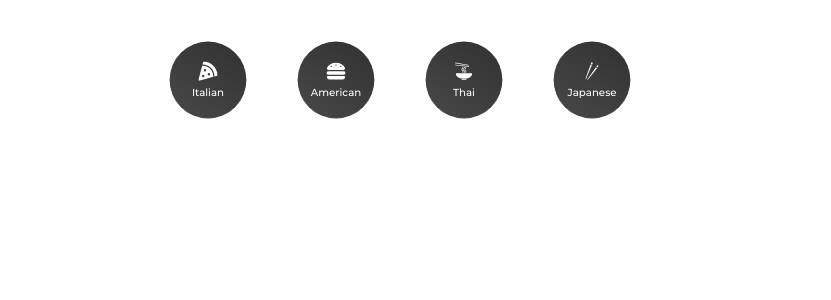
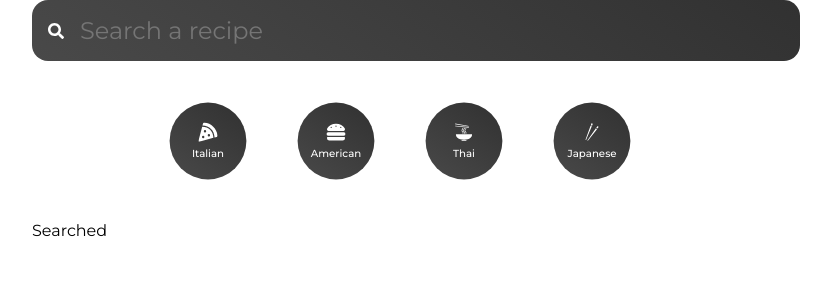
Before and after one commit to AssADev/React-Recipe_App, a React (Create React App) app in the folder src/: page /searched/1 in a window 1280 px wide. Shown: the top 300 px of the page, without its empty margins (224-1055 px from the left). Built offline with nearby package versions, Linux system fonts and the light colour scheme.

Commit message:
Search setup

```diff
--- a/src/src/App.js
+++ b/src/src/App.js
@@ -1,15 +1,17 @@
 import Pages from "./pages/Pages";
 import Category from "./components/Category";
+import Search from "./components/Search";
 import { BrowserRouter } from "react-router-dom";
 
 function App() {
     return (
-        <BrowserRouter>
-            <div className="App">
+        <div className="App">
+            <BrowserRouter>
+                <Search />
                 <Category />
                 <Pages />
-            </div>
-        </BrowserRouter>
+            </BrowserRouter>
+        </div>
     );
 }
 
--- /dev/null
+++ b/src/src/components/Search.jsx
@@ -0,0 +1,48 @@
+import styled from "styled-components";
+import { useState } from "react";
+import { FaSearch } from "react-icons/fa";
+import { useNavigate } from "react-router-dom";
+
+function Search() {
+    const [input, setInput] = useState("");
+    const navigate = useNavigate();
+
+    const submitHandler = (e) => {
+        e.preventDefault();
+        navigate(`/searched/${input}`);
+    };
+
+    return (
+        <FormStyle onSubmit={submitHandler}>
+            <FaSearch />
+            <input type="text" value={input} onChange={(e) => setInput(e.target.value)} placeholder="Search a recipe" />
+        </FormStyle>
+    );
+}
+
+// Style :
+const FormStyle = styled.form`
+    position: relative;
+    width: 100%;
+
+    input {
+        border: none;
+        background: linear-gradient(35deg, #494949, #313131);
+        font-size: 1.5rem;
+        color: #fff;
+        padding: 1rem 3rem;
+        border-radius: 1rem;
+        outline: none;
+        width: 100%;
+    }
+
+    svg {
+        position: absolute;
+        top: 50%;
+        left: 0;
+        transform: translate(100%, -50%);
+        color: #fff;
+    }
+`;
+
+export default Search;
--- a/src/src/pages/Pages.jsx
+++ b/src/src/pages/Pages.jsx
@@ -1,6 +1,7 @@
 import React from "react";
 import Home from "./Home";
 import Cuisine from "./Cuisine";
+import Searched from "./Searched";
 import { Route, Routes } from "react-router-dom";
 
 function Pages() {
@@ -8,6 +9,7 @@
         <Routes>
             <Route path="/" element={<Home />} />
             <Route path="/cuisine/:type" element={<Cuisine />} />
+            <Route path="/searched/:search" element={<Searched />} />
         </Routes>
     );
 }
--- /dev/null
+++ b/src/src/pages/Searched.jsx
@@ -0,0 +1,7 @@
+import React from "react";
+
+function Searched() {
+    return <div>Searched</div>;
+}
+
+export default Searched;
```
